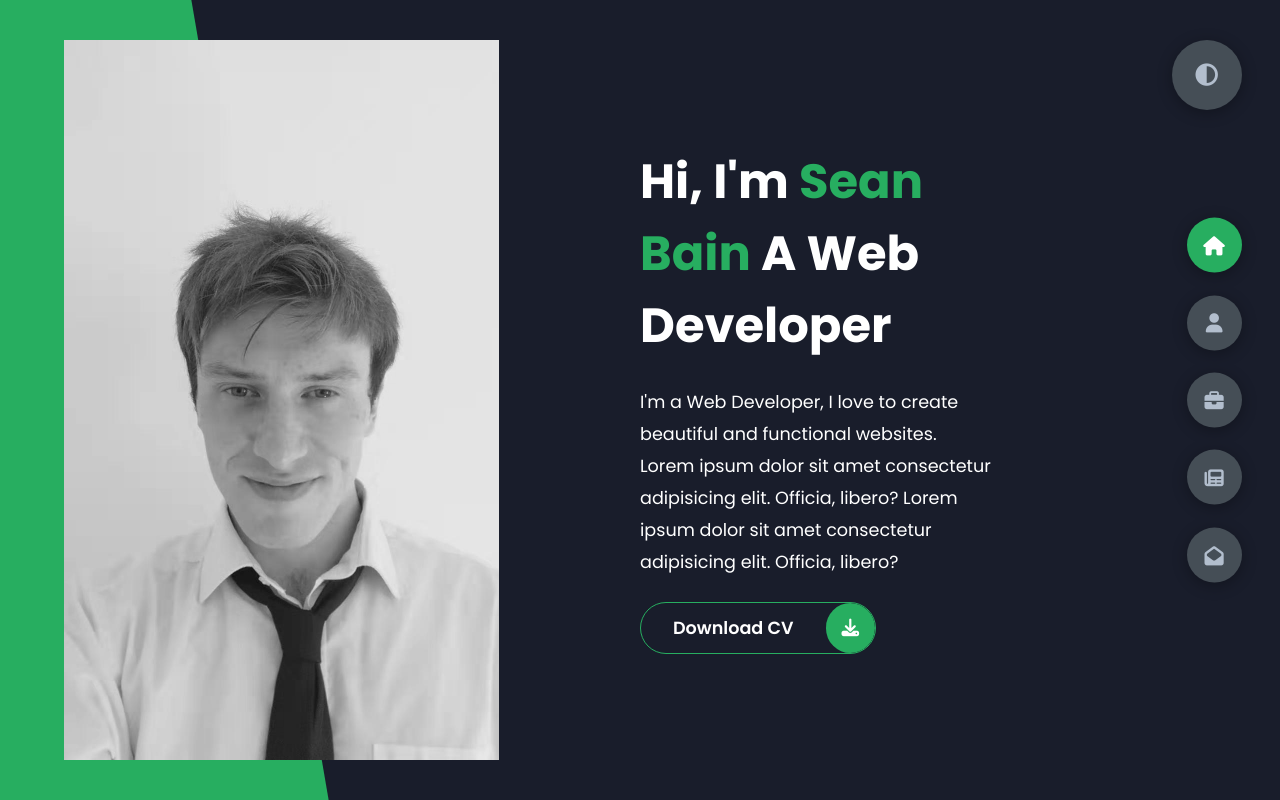
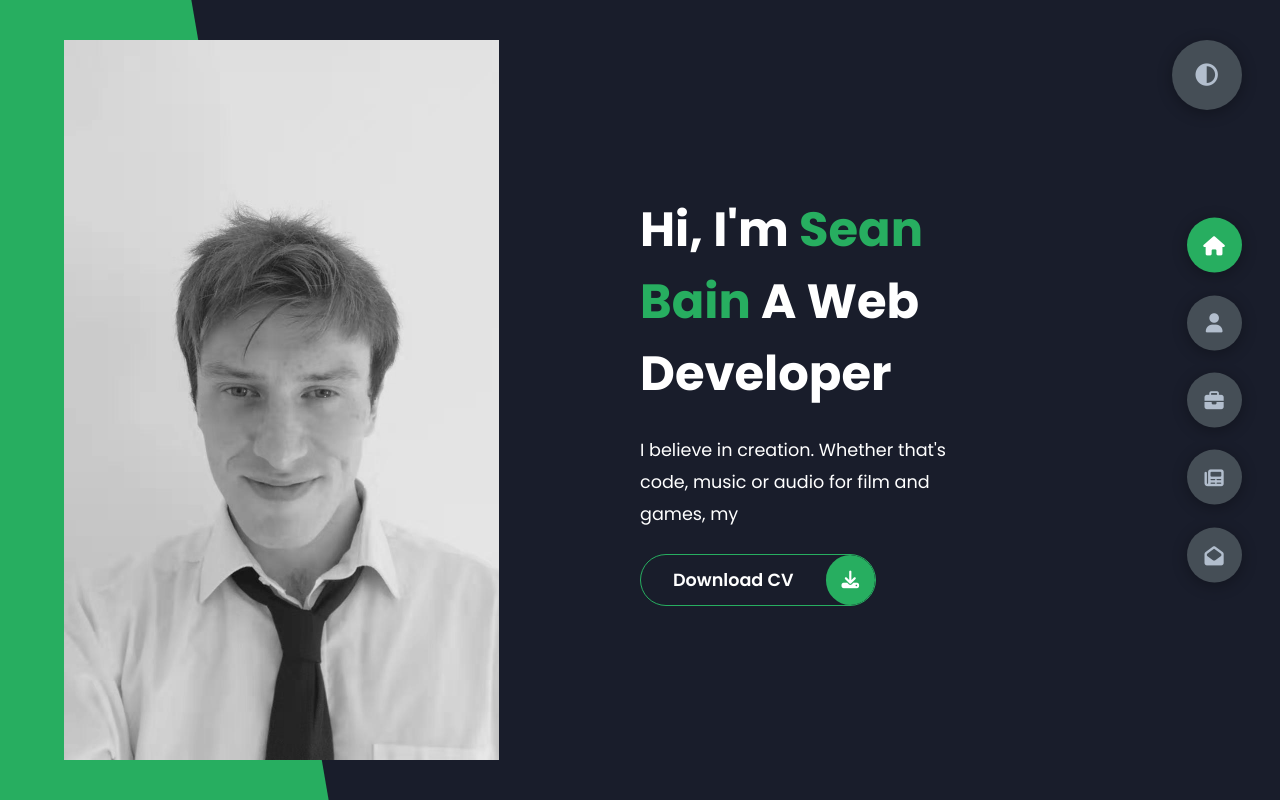
Before and after one commit to SEANYB4/Portfolio-Website, a plain HTML site: page index.html in a window 1280 px wide. Drawn offline with Linux system fonts and the light colour scheme.

Commit message:
Started project.

```diff
--- a/index.html
+++ b/index.html
@@ -4,7 +4,7 @@
     <meta charset="UTF-8">
     <meta http-equiv="X-UA-Compatible" content="IE=edge">
     <meta name="viewport" content="width=device-width, initial-scale=1.0">
-    <title>Portfolio</title>
+    <title>Sean Bain WebDev</title>
     <link rel="preconnect" href="https://fonts.googleapis.com">
 <link rel="preconnect" href="https://fonts.gstatic.com" crossorigin>
 <link href="https://fonts.googleapis.com/css2?family=Poppins:wght@400;500;600;700;800&family=Ubuntu&display=swap" rel="stylesheet">
@@ -30,9 +30,8 @@
                 </h1>
 
                 <p>
-                    I'm a Web Developer, I love to create beautiful and functional websites.
-                    Lorem ipsum dolor sit amet consectetur adipisicing elit. Officia, libero?
-                    Lorem ipsum dolor sit amet consectetur adipisicing elit. Officia, libero?
+                    I believe in creation. Whether that's code, music or audio for film and games,
+                    my
                 </p>
 
                 <div class="btn-con">
```
